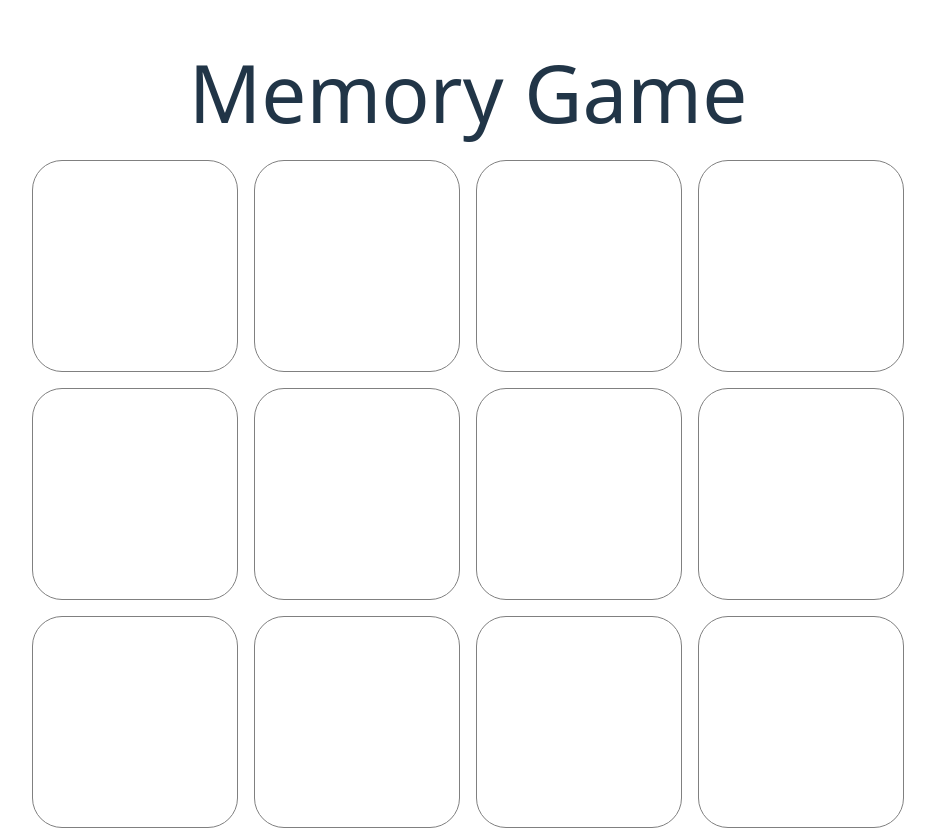
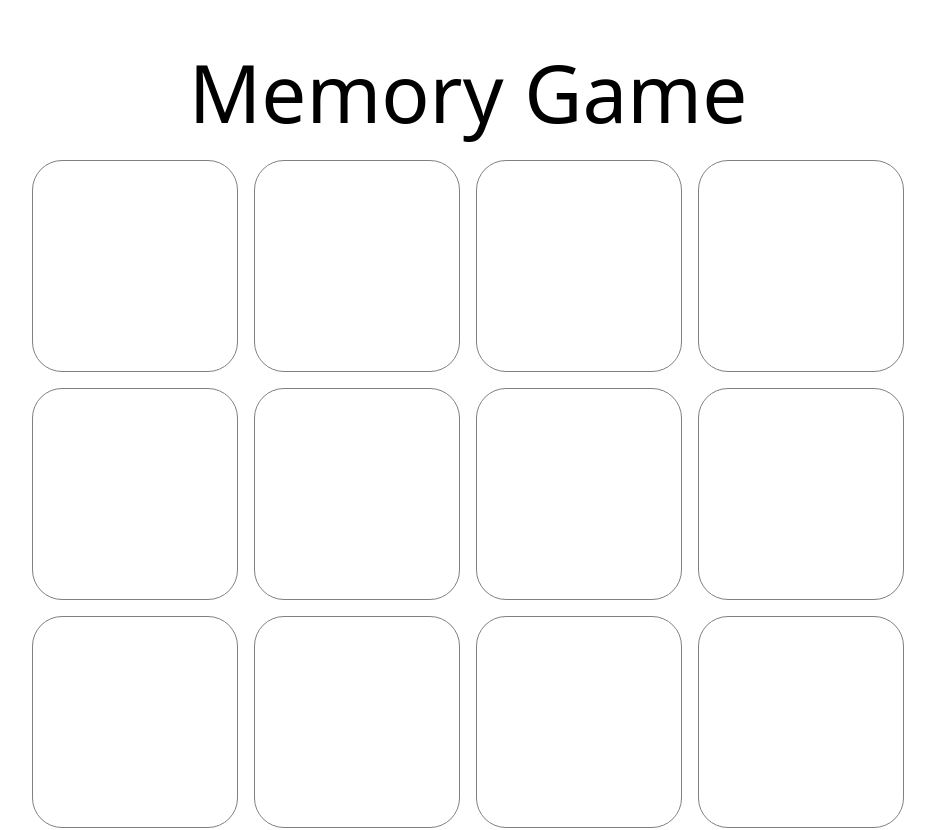
Before and after one commit to panosalbanis/memory-game, a React (Vite) app: page / in a window 1280 px wide. Shown: the top 830 px of the page, without its empty margins (172-1107 px from the left). Built offline with nearby package versions, Linux system fonts and the light colour scheme.

Commit message:
Better css for light/dark mode

```diff
--- a/src/components/CardGrid.css
+++ b/src/components/CardGrid.css
@@ -5,6 +5,7 @@
 .title {
   margin: 0;
   font-size: 500%;
+  color: light-dark(black, gray);
 }
 
 .card-grid {
@@ -30,4 +31,5 @@
 .end-game-message {
   font-size: 500%;
   margin: 0px;
+  color: light-dark(black, gray);
 }
```
